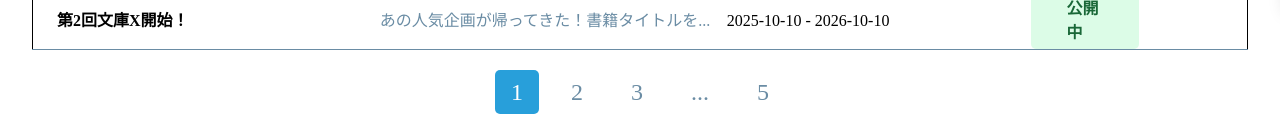
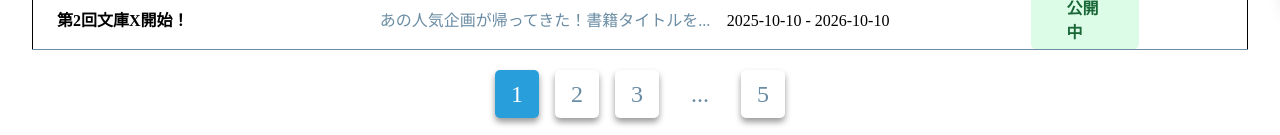
Before and after one commit to PlasticPlactice/graduationwork-group-elephant, a Next.js app: page /admin/notice in a window 1280 px wide. Shown: the part 793-928 px from the top of the page. Built offline with nearby package versions, Linux system fonts and the light colour scheme; some icons are missing.

Commit message:
ページネーションを修正

```diff
--- a/app/(admin)/admin/notice/page.tsx
+++ b/app/(admin)/admin/notice/page.tsx
@@ -153,15 +153,31 @@ export default function Page() {
 
             <div className="flex items-center justify-center my-5 page-section">
                 <Icon icon="weui:arrow-filled" rotate={2} width={20} className="page-arrow"></Icon>
-                <p className={`px-4 py-1 page-number ${currentPage === 1 ? 'active' : ''}`}
-                    onClick={() => setCurrentPage(1)}>1</p>
-                <p className={`px-4 py-1 page-number ${currentPage === 2 ? 'active' : ''}`}
-                    onClick={() => setCurrentPage(2)}>2</p>
-                <p className={`px-4 py-1 page-number ${currentPage === 3 ? 'active' : ''}`}
-                    onClick={() => setCurrentPage(3)}>3</p>
-                <p className="px-4 py-1 page-number">...</p>
-                <p className={`px-4 py-1 page-number ${currentPage === 5 ? 'active' : ''}`}
-                    onClick={() => setCurrentPage(5)}>5</p>
+               <button
+                    type="button"
+                    className={`px-4 py-1 page-number ${currentPage === 1 ? 'active' : ''}`}
+                    onClick={() => setCurrentPage(1)}
+                    aria-current={currentPage === 1 ? "page" : undefined}
+                >1</button>
+                <button
+                    type="button"
+                    className={`px-4 py-1 page-number ${currentPage === 2 ? 'active' : ''}`}
+                    onClick={() => setCurrentPage(2)}
+                    aria-current={currentPage === 2 ? "page" : undefined}
+                >2</button>
+                <button
+                    type="button"
+                    className={`px-4 py-1 page-number ${currentPage === 3 ? 'active' : ''}`}
+                    onClick={() => setCurrentPage(3)}
+                    aria-current={currentPage === 3 ? "page" : undefined}
+                >3</button>
+                <span className="px-4 py-1 page-number" aria-hidden="true">...</span>
+                <button
+                    type="button"
+                    className={`px-4 py-1 page-number ${currentPage === 5 ? 'active' : ''}`}
+                    onClick={() => setCurrentPage(5)}
+                    aria-current={currentPage === 5 ? "page" : undefined}
+                >5</button>
                 <Icon icon="weui:arrow-filled" width={20} className="page-arrow"></Icon>
             </div>
         </main>
```
